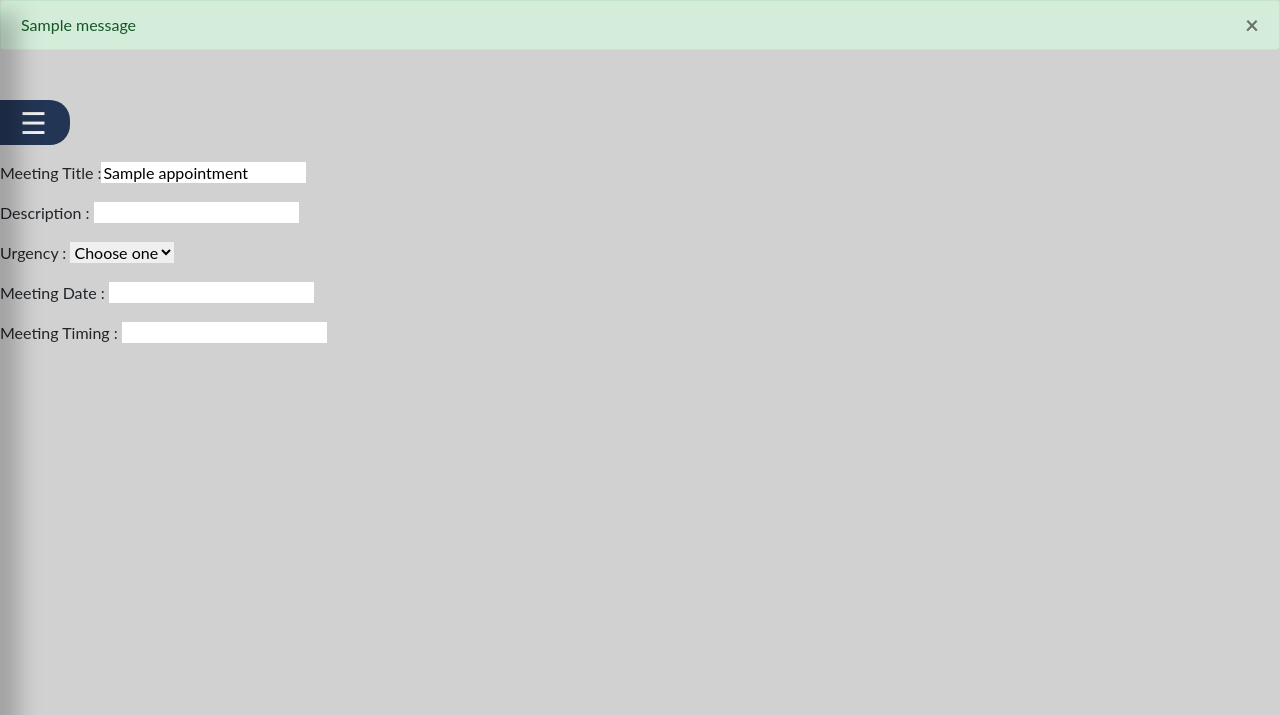
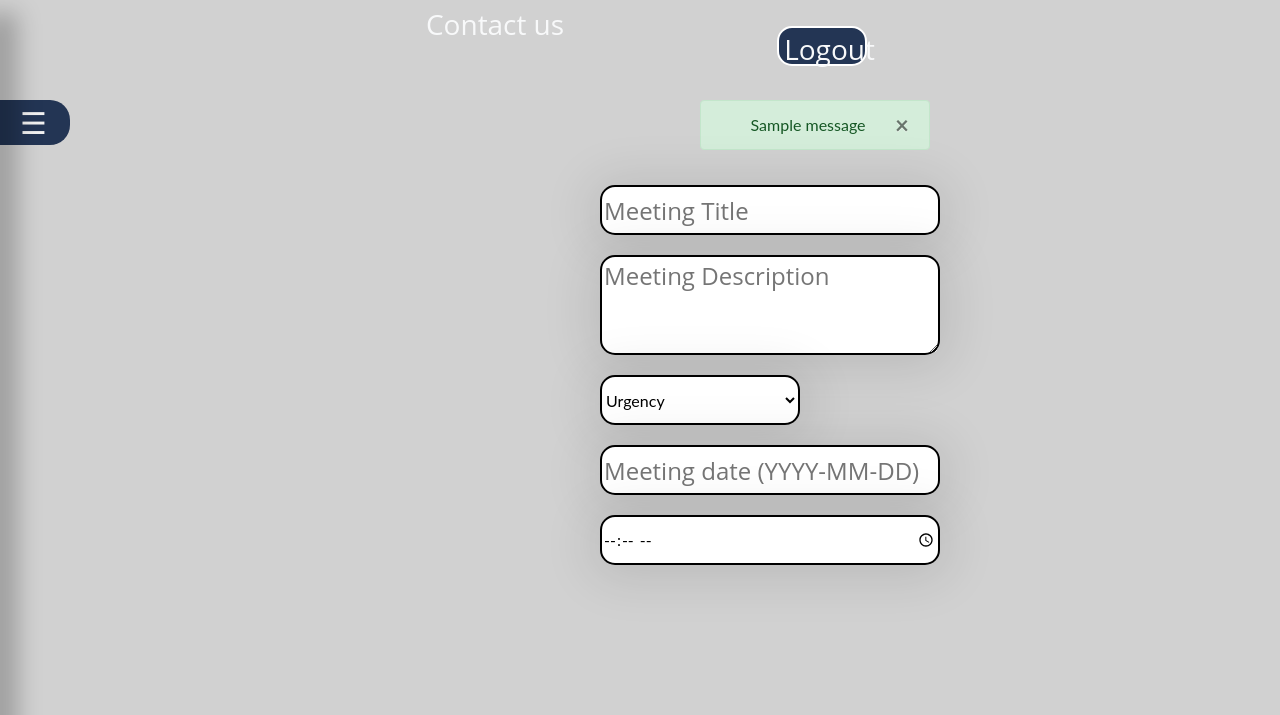
Before and after one commit to Xebia-Project-XE-INT-003/Workingcode, a Django app: page /updateAppointment/1 in a window 1280 px wide; the page is wider, and only the part inside the window is pictured. Shown: the part 85-800 px from the top of that part. Run offline with Django 3.2, Linux system fonts and the light colour scheme; tables that the repository leaves empty hold one stand-in row (values such as "Sample post"); one stand-in notice (Sample message) is shown; some libraries are stand-ins or nearby versions.

Commit message:
Added messages

```diff
--- a/AMS/settings.py
+++ b/AMS/settings.py
@@ -42,6 +42,7 @@ INSTALLED_APPS = [
     'django.contrib.sessions',
     'django.contrib.messages',
     'django.contrib.staticfiles',
+
 ]
 
 MIDDLEWARE = [
--- a/App/views.py
+++ b/App/views.py
@@ -6,14 +6,7 @@ from django.contrib.auth import authenticate
 from django.contrib.auth import logout, login
 from django.template import RequestContext
 from django.contrib import messages
-from django.core.exceptions import ValidationError
-from django.core.validators import validate_email
 import time
-from .forms import *
-
-
-# def check():
-
 
 def register(request):
     if request.method=="POST":
@@ -41,19 +34,18 @@ def register(request):
                     # if person.is_valid():
                     person.save()
 
+
+                    temp=i
                     messages.success(request,"Registration Successful!")
+                    return render(request,'register.html')
+                    # return redirect('/loginUser')
+                except:
                     temp=i
-                    #return render(request,'register.html')
-                    return render(request,'login.html')
+                    messages.error(request,"User already exists, Try to login!")
+                    return render(request, 'login.html')
 
-                except:
-                    print("EXCEPT")
-                    temp=i
-                    messages.error(request,"Wrong email format!")
-                    return render(request, 'register.html')
 
         if email_handle!=temp:
-            print("WRONG")
             messages.error(request,"Wrong email format!")
             return render(request, 'register.html')
 
@@ -75,12 +67,15 @@ def loginUser(request):
             request.session['personName']=person.name
             request.session['loggedin']=person.is_loggedIn
             request.session['person']=person.toJSON()
-                    # messages.success(request,"Login successful!")
+
+            # time.sleep(1)
+            messages.success(request,"Login successful!")
             return redirect("/addAppointment")
 
         except Person.DoesNotExist:
-                messages.success(request,"User not available!")
+                messages.warning(request,"User not available!")
                 return render(request, 'register.html')
+
 
     return render(request, 'login.html')
 
@@ -127,64 +122,33 @@ def addAppointment(request):
 
                         # if person.is_valid():
                         appointment.save()
+                        messages.success(request,"Appointment added!")
+
                         return redirect("/showAppointments")
-
-
                     except:
-                        return render(request, 'addAppointment.html')
+                        messages.warning(request,"Unable to add appointment, check the fields again!")
+                        return redirect(request, "/addAppointment")
 
     else:
         return redirect("/loginuser")
     return render(request, 'addAppointment.html')
 
-
-#add appointments
-#  def addAppointment(request):
-
-#     personLogin=request.session.get('loggedin')
-
-#     if personLogin:
-#         personname=request.session.get('personName')
-
-#         print(personname)
-
-#         if request.method == 'POST':
-
-#                 name=request.POST.get('name',''),
-#                 meetdate=request.POST.get('date',''),
-#                 meettime=request.POST.get('time',''),
-#                 urgency=request.POST.get('urgency',''),
-#                 description=request.POST.get('description',''),
-#                 created_by=personname
-
-#                 appointment=Appointment(name=name,date=meetdate,time=meettime,urgency=urgency,description=description,created_by=created_by)
-
-#                 print("save")
-#                 appointment.save()
-#                 print(appointment.id)
-#                 request.session['createdby']=appointment.created_by
-#                 request.session['urgency']=appointment.urgency
-#                 return redirect('showAppointments')
-
-#         else:
-#                 return render(request, 'addAppointment.html')
-
-#     else:
-#         return redirect('/loginUser')
-
-
 #delete appointments
 def deleteAppointment(request,id):
-    # appointment=Appointment.objects.get(id=id)
-    # print(appID)
+
     try:
         appointment=Appointment.objects.get(id=id)
         print(appointment)
         appointment.delete()
+
+        messages.success(request,"Appointment deleted!")
+        return redirect('/showAppointments')
+
     except Appointment.DoesNotExist:
         # return redirect('index')
-        return redirect('showAppointments')
-    return redirect('showAppointments')
+        return redirect('/showAppointments')
+
+    return redirect('/showAppointments')
 
 
 #update appointments
@@ -192,12 +156,6 @@ def updateAppointment(request, id):
 
     try:
         appointment = Appointment.objects.get(id = id)
-
-        # app_form = AppointmentUpdate(request.POST or None, instance =appointment)
-        # if app_form.is_valid():
-        #     app_form.save()
-        #     return redirect('index')
-        # return render(request, 'addAppointment.html', {'upload_form':app_form})
 
         return render(request, 'updateAppointment.html',{
             'appointment':appointment
@@ -218,17 +176,6 @@ def updateAppointment(request, id):
         # return redirect('index')
         print("Not in db")
 
-    # name=request.POST.get('name'),
-    # date=request.POST.get('date'),
-    # time=request.POST.get('time'),
-    # urgency=request.POST.get('urgency'),
-    # description=request.POST.get('description')
-
-    # appointment=Appointment(name=name,date=date,time=time,urgency=urgency,description=description)
-
-    # if appointment.is_valid():
-    #     appointment.save()
-        # return redirect('index')
     return render(request,'showAppointments.html')
 
 
@@ -253,18 +200,19 @@ def update(request, id):
                 appointment.description=description
 
                 appointment.save()
-
                 messages.success(request,"Appointment updated!")
+                # time.sleep(2)
                 return redirect('/showAppointments')
 
             except:
-                print("OUT")
+                messages.warning(request,"Unable to update appointment")
                 return redirect('/showAppointments')
 
+
+
     else:
-        print("Else")
-    print("OUTEST")
-    return redirect('/showAppointments')
+
+        return redirect('/showAppointments')
 
 
 
@@ -296,9 +244,6 @@ def showAppointments(request):
 
             mednum=meds.count()
             print(mednum)
-            # database.collection.find( { qty: { $gt: 4 } } )
-
-
 
             appointments = Appointment.objects.all()
 
@@ -313,7 +258,3 @@ def showAppointments(request):
     else:
         return redirect('/loginUser')
     return render(request,'showAppointments.html')
-#show appointments
-# def showAppointments(request, time):
-#     appointments = Appointment.objects.all()
-#     return render(request, 'appointments.html')
--- a/templates/updateAppointment.html
+++ b/templates/updateAppointment.html
@@ -5,10 +5,21 @@
     <meta http-equiv="X-UA-Compatible" content="IE=edge">
     <meta name="viewport" content="width=device-width, initial-scale=1.0">
     <link rel="stylesheet" href="https://maxcdn.bootstrapcdn.com/bootstrap/4.0.0/css/bootstrap.min.css" integrity="sha384-Gn5384xqQ1aoWXA+058RXPxPg6fy4IWvTNh0E263XmFcJlSAwiGgFAW/dAiS6JXm" crossorigin="anonymous"/>
-    <title>Add Meeting</title>
+    <title>Update Meeting</title>
     <link rel="stylesheet" href="../static/addmeet.css">
 </head>
 <body>
+
+{% if messages %}
+        {% for message in messages %}
+        <div class="alert alert-{{ message.tags }}" role="alert" id="myAlert">
+        {{ message }}
+        <button type="button" class="close" data-dismiss="alert" aria-label="Close">
+            <span aria-hidden="true">&times;</span>
+        </button>
+        </div>
+        {% endfor %}
+        {% endif %}
  <nav class="navbar-light">
         <ul class="nav justify-content-center">
 
@@ -22,20 +33,20 @@
                 <a class="text-light btn" href="#"><h3>Calendar</h3></a>
             </li>
             <li class="nav-item" id="c">
-                <a class="text-light btn" href="contact"><h3>About</h3></a>
+                <a class="text-light btn" href="/contact"><h3>About</h3></a>
             </li>
             <li class="nav-item" id="d">
-                <a class="text-light btn" href="contact"><h3>Contact us</h3></a>
+                <a class="text-light btn" href="/contact"><h3>Contact us</h3></a>
             </li>
-            <li class="nav-item" id="d">
-                <a id="logout button" class="text-light btn" type="button" href="contact"><h3>Logout</h3></a>
+            <li class="nav-item" id="e">
+                <a id="logout" class="text-light btn" type="button" href="/logoutUser"><h3>Logout</h3></a>
             </li>
         </ul>
     </nav>
 
 {% if messages %}
         {% for message in messages %}
-        <div class="alert alert-{{ message.tags }}" role="alert">
+        <div class="alert alert-{{ message.tags }} text-center" role="alert" id="myAlert" style="top:100px; width:230px; left:700px;">
         {{ message }}
         <button type="button" class="close" data-dismiss="alert" aria-label="Close">
             <span aria-hidden="true">&times;</span>
@@ -50,9 +61,9 @@
             <div id="insideham" class="insidehamburger">
                 <a href="javascript:void(0)" class="closebtn" onclick="closeNav()">&#9776;</a>
             </div>
-            <li>  <a href="#">Dashboard </a></li>
-            <li>   <a href="#">Add meeting </a></li>
-            <li>   <a href="#">My meeting </a></li>
+            <li>  <a href="/showAppointments">Dashboard </a></li>
+            <li>   <a href="/addAppointment">Add meeting </a></li>
+            <li>   <a href="/showAppointments">My meeting </a></li>
             <li>  <a href="#">Profile </a></li>
         </ul>
     </div>
@@ -69,21 +80,24 @@
 
 {% csrf_token %}
 
-    <p>Meeting Title :<input type = "text"  name="name" value="{{appointment.name}}"></p>
-    <p>Description : <input type = "text"  name ="description"></p>
-    <p>Urgency :
-    <select required name="urgency">
-        <option value="" disabled selected hidden>Choose one</option>
-        <option value="high">High</option>
-        <option value="low">Low</option>
-        <option value="medium">Medium</option>
-    </select>
-    </p>
+    <input  placeholder="Meeting Title" id="meetTitle" name="name" class="titlebox" minlength="5">
 
-    {% comment %} <input type="text" name="date"> {% endcomment %}
+    <textarea  placeholder="Meeting Description" id="description" name="description" class="dscbox"></textarea>
 
-    <p>Meeting Date : <input type="text" name="date" required pattern="\d{4}-\d{2}-\d{2}"></p>
-    <p>Meeting Timing : <input type = "text" name="time"></p>
+    <div name="urgency">
+
+                   <select class="urgbox" required placeholder="Urgency" name="urgency" style="border-radius:15p;">
+                       <option value="" disabled selected hidden>Urgency</option>
+                       <option value="high" name="urgency">Upcoming</option>
+                       <option value="medium" name="urgency">To be decided</option>
+                       <option value="low" name="urgency">Completed</option>
+                    </select>
+                </p>
+            </div>
+
+    <input class="datebox" id="meetDate"  name="date" required pattern="\d{4}-\d{2}-\d{2}" placeholder="Meeting date (YYYY-MM-DD)">
+    <input type="time" class="timebox" id="meettime" name="time" required>
+
 
     <input id="donebutton" class="Donebtn" type ="submit" value= "Done" >
 </form>
@@ -96,6 +110,11 @@
     function closeNav() {
       document.getElementById("mySidenav").style.width = "0px";
     }
+
+    setTimeout(()=>{
+        var alertId = document.getElementById('myAlert')
+        alertId.classList.add('modal')
+    },2000);
 </script>
 
 <script src="https://code.jquery.com/jquery-3.2.1.slim.min.js" integrity="sha384-KJ3o2DKtIkvYIK3UENzmM7KCkRr/rE9/Qpg6aAZGJwFDMVNA/GpGFF93hXpG5KkN" crossorigin="anonymous"></script>
```
Also changed, not shown: templates/addAppointment.html (+21 -1 lines), templates/login.html (+18 -11 lines), templates/register.html (+11 -4 lines), templates/showAppointments.html (+28 -0 lines).
